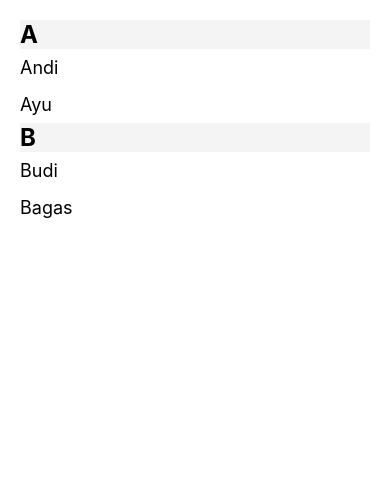
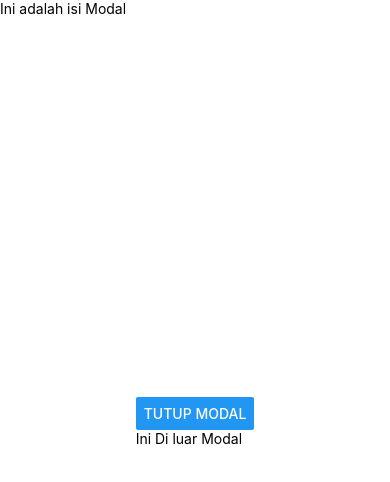
Before and after one commit to saputrarayhan63928-eng/React-Native-Project, a React Native app: screen / in a window 390 px wide. Shown: the top 482 px of the page. Built offline with nearby package versions, Linux system fonts and the light colour scheme.

Commit message:
Second commit

```diff
--- a/App.tsx
+++ b/App.tsx
@@ -1,84 +1,11 @@
-import React, { useState } from 'react';
-// import {
-//   View,
-//   Text,
-//   Image,
-//   TextInput,
-//   ImageBackground,
-//   StatusBar,
-//   Switch,
-//   StyleSheet,
-// } from 'react-native';
+import React from 'react';
 
-// import ImageBackgroundExample from './component/week1/day3/tugas/ImageBackground/ImageBackground';
-// import TextExample from './component/week1/day3/tugas/Text/Text';
-// import  ImageComponent from './component/week1/day3/tugas/Image/PartOfImage';
-// import TextInputExample from './component/week1/day3/tugas/TextInput/TextInput';
-// import SwitchComponent from './component/week1/day3/tugas/Switch/SwitchComponent';
-
-import Login from './component/week1/dat4/pelajaran/login';
-import ContactList from './component/week1/dat4/pelajaran/SectionList';
+import ModalComponent from './component/week1/day3/tugas/Modal/Modal';
 
 export default function App() {
-  // const [isEnabled, setIsEnabled] = useState(false);
-  // const toggleSwitch = () => setIsEnabled(previousState => !previousState);
+
 
   return (
-  //   <ImageBackground
-  //     source={{
-  //       uri: 'https://reactjs.org/logo-og.png',
-  //     }}
-  //     resizeMode="cover"
-  //     style={{ flex: 1, justifyContent: 'center', alignItems: 'center' }}
-  //   >
-  //     <StatusBar backgroundColor={'red'} />
-  //     <Text style={{ color: 'white' }}>App</Text>
-  //     {/* ini import image dari internet */}
-  //     <Image
-  //       source={{ uri: 'https://reactjs.org/logo-og.png' }}
-  //       style={{ width: 200, height: 200 }}
-  //     />
-  //     {/* ini import image di local  */}
-  //     <Image
-  //       source={require(`./src/image/Gemini_Generated_Image_yuqzkpyuqzkpyuqz.png`)}
-  //       style={{ width: 200, height: 200 }}
-  //     />
-  //     <TextInput
-  //       placeholder="Masukkan teks di sini"
-  //       style={{
-  //         borderWidth: 1,
-  //         borderColor: 'black',
-  //         width: 200,
-  //         backgroundColor: 'white',
-  //       }}
-  //       onChangeText={username => console.log(username)}
-  //       keyboardType="default"
-  //     />
-  //     <Switch
-  //       trackColor={{ false: '#767577', true: '#81b0ff' }}
-  //       thumbColor={isEnabled ? '#f5dd4b' : '#f4f3f4'}
-  //       ios_backgroundColor="#3e3e3e"
-  //       onValueChange={toggleSwitch}
-  //       value={isEnabled}
-  //     />
-  //   </ImageBackground>
-    // <ImageBackgroundExample>
-    //   <TextExample />
-    //   <ImageComponent/>
-    //   <TextInputExample/>
-    //   <SwitchComponent/>
-    // </ImageBackgroundExample>
-
-    // <Login />
-    <ContactList />
+    <ModalComponent />
   );
 }
-
-// const styles = StyleSheet.create({
-//   container: {
-//     flex: 1,
-//     backgroundColor: '#fff',
-//     alignItems: 'center',
-//     justifyContent: 'center',
-//   },
-// });
--- /dev/null
+++ b/component/week1/day3/tugas/Modal/Modal.tsx
@@ -0,0 +1,30 @@
+import React from "react";
+import { Modal, Text , View, Button} from "react-native";
+
+function ModalComponent() {
+    const [visible, setVisible] = React.useState(true);
+    const onClose = () => {
+        setVisible(false);
+    }
+  return (
+    <View style={{flex:1, justifyContent:"center", alignItems:"center"}}>
+      <Modal
+        visible={visible}
+        animationType="fade"
+        transparent
+        onRequestClose={() => setVisible(false)}
+      >
+        {/* Konten Modal */}
+            <View>
+                <Text>Ini adalah isi Modal</Text>
+            </View>
+      </Modal>
+      <View>
+        <Button title="Tutup Modal" onPress={onClose} />
+        <Text>Ini Di luar Modal</Text>
+      </View>
+      </View>
+  )
+}
+
+export default ModalComponent;
```
